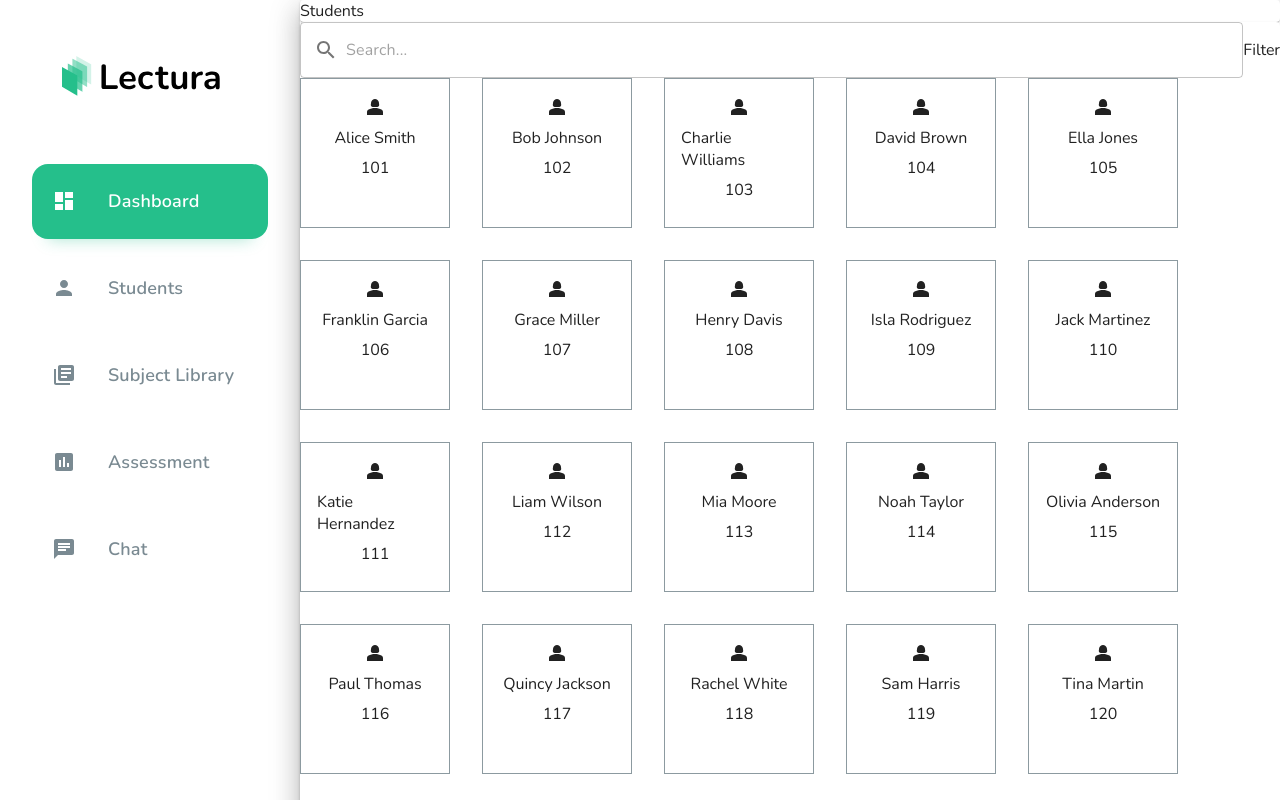
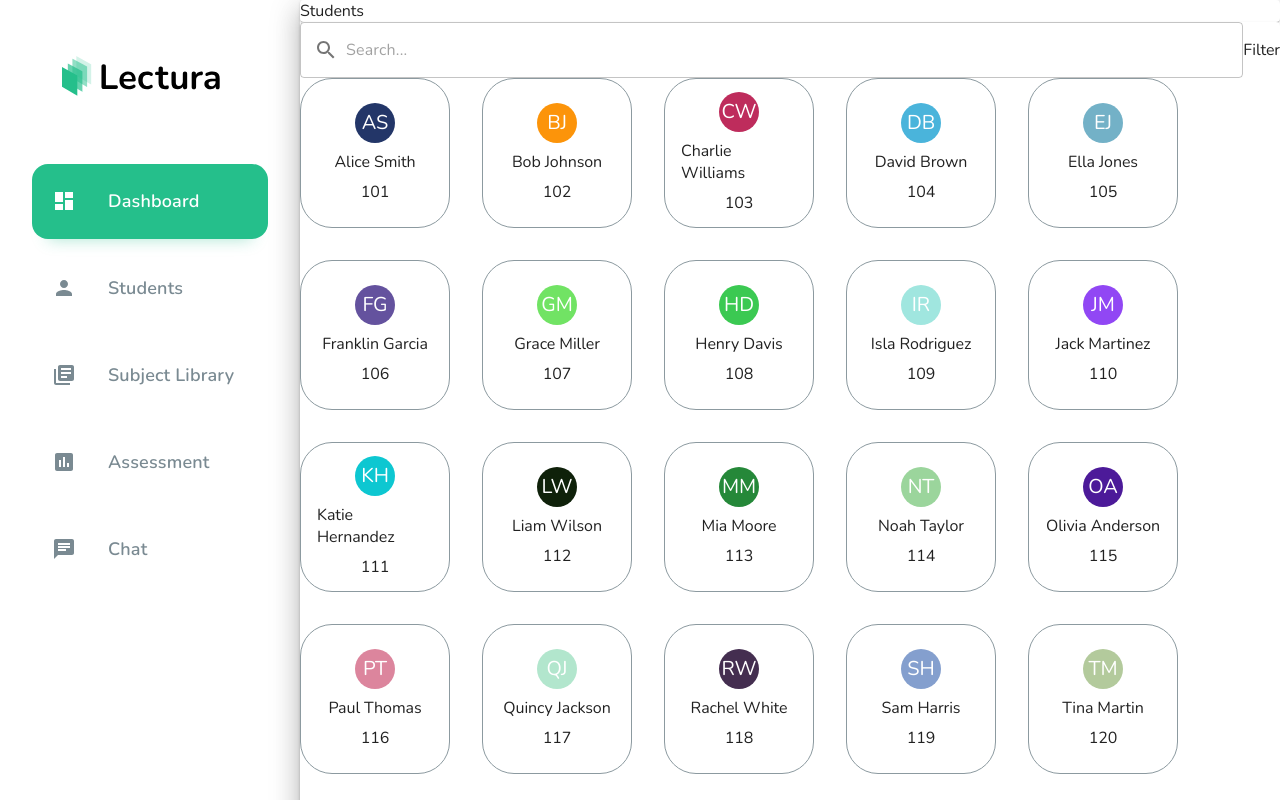
Before and after one commit to Aswin-Pradeep-P/neural-dashboard, a React (Create React App) app: page /students in a window 1280 px wide. Shown: the top 800 px of the page. Built offline with nearby package versions, Linux system fonts and the light colour scheme.

Commit message:
Avatar (#5)
1. create avatar component
2. implement Avatar in StudentCard
3. implement customs styles for Avatar based on name

```diff
--- /dev/null
+++ b/src/components/avatar/avatar.tsx
@@ -0,0 +1,38 @@
+import { FC } from "react";
+import { AvatarProps, Avatar as MuiAvatar } from "@mui/material";
+
+const getUserInitials = (name: string) => {
+    const userName = name.trim().split(' ').filter((word) => word && word.length !== 0);
+    let initials = '';
+
+    if (userName.length === 0) return '';
+    if (userName.length > 1) initials = userName[0][0] + userName[1][0];
+    else if (userName[0][1]) initials = userName[0][0] + userName[0][1];
+    else initials = userName[0][0];
+    return initials.toUpperCase();
+};
+
+const getColor = (name: string) => {
+    let hash = 0;
+    let i;
+    let color = '#';
+
+    for (i = 0; i < name.length; i += 1) {
+        hash = name.charCodeAt(i) + ((hash << 5) - hash);
+    }
+
+    for (i = 0; i < 3; i += 1) {
+        const value = (hash >> (i * 8)) & 0xff;
+        color += `00${value.toString(16)}`.slice(-2);
+    }
+
+    return color;
+}
+
+const Avatar: FC<AvatarProps> = ({ children }) => {
+    return (
+        <MuiAvatar sx={{ bgcolor: getColor(children as string) }} >{getUserInitials(children as string)}</MuiAvatar>
+    );
+}
+
+export default Avatar
--- a/src/pages/students/components/student-card/studentCard.module.scss
+++ b/src/pages/students/components/student-card/studentCard.module.scss
@@ -4,10 +4,12 @@
     display: flex;
     flex-direction: column;
     align-items: center;
+    justify-content: center;
     gap: 8px;
     width: 150px;
     height: 150px;
     padding: 16px;
     box-sizing: border-box;
     border: 1px solid $border;
+    border-radius: 32px;
 }
--- a/src/pages/students/components/student-card/studentCard.tsx
+++ b/src/pages/students/components/student-card/studentCard.tsx
@@ -1,6 +1,6 @@
 import { FC } from "react";
-import { Person2 } from "@mui/icons-material";
 
+import Avatar from "../../../../components/avatar/avatar";
 import { StudentCardProps } from "../../types";
 
 import styles from './studentCard.module.scss';
@@ -8,7 +8,7 @@ import styles from './studentCard.module.scss';
 const StudentCard: FC<StudentCardProps> = ({ name, rollNumber }) => {
     return (
         <div className={styles.studentCardContainer}>
-            <Person2 />
+            <Avatar>{name}</Avatar>
             <span>{name}</span>
             <span>{rollNumber}</span>
         </div>
```
